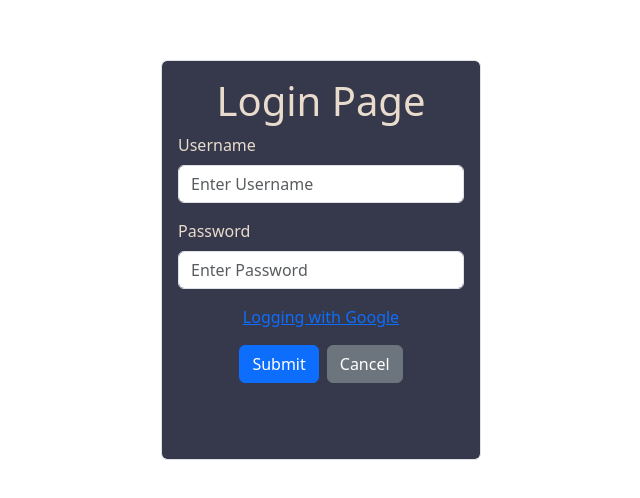
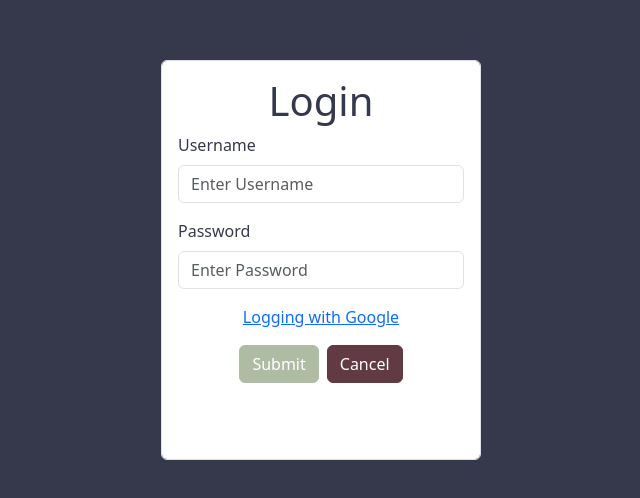
Before and after one commit to H033S/raw-material-calculator, an Angular app in the folder client/: page / in a window 1280 px wide. Shown: the part 140-638 px from the top of the page, without its empty margins (319-959 px from the left). Built offline with nearby package versions, Linux system fonts and the light colour scheme.

Commit message:
Added validation in the Login Form

```diff
--- a/client/src/app/login/login.component.css
+++ b/client/src/app/login/login.component.css
@@ -1,16 +1,19 @@
-/*- #E9DCCD*/
-/*- #E3BAB3*/
-/*- #613A43*/
-/*- #849974*/
-/*- #36384C*/
 
 form {
   width: 50%;
   height: 50%;
-  background-color: #36384C;
-  color: #E9DCCD;
+  color: #36384C;
+  background-color: #ffffff ;
 
   h1 {
     text-align: center;
   }
+  .btn-primary {
+    background-color: #849974 ;
+    border-color: #849974;
+  }
+  .btn-secondary {
+    background-color: #613A43;
+    border-color: #613A43;
+  }
 }
--- a/client/src/app/login/login.component.html
+++ b/client/src/app/login/login.component.html
@@ -1,26 +1,59 @@
+{{ credentials.username }}
+{{ credentials.password }}
+
+<div [hidden]="submitted">
   <form
     class="form-control w-25 h-50 p-3 position-absolute top-50 start-50 translate-middle"
+    (ngSubmit)="onSubmit()"
+    #loginForm="ngForm"
   >
-  <h1>Login Page</h1>
+    <h1>Login</h1>
 
-  <div>
+    <div class="form-group">
       <label class="form-label" for="username">Username</label>
       <input
         class="form-control mb-3"
-      type="text"
+        required
+        minlength="4"
+        id="username"
+        placeholder="Enter Username"
         name="username"
-      placeholder="Enter Username"
+        [(ngModel)]="credentials.username"
+        #username="ngModel"
       />
+      @if (username.invalid && (username.dirty || username.touched)) {
+        <div class="alert">
+          @if (username.hasError("required")) {
+            <div>Name is required.</div>
+          }
+          @if (username.hasError("minlength")) {
+            <div>Name must be at least 4 characters long.</div>
+          }
+        </div>
+      }
     </div>
 
-  <div>
+    <div class="form-group">
       <label class="form-label" for="password">Password</label>
       <input
-      class="form-control mb-3"
-      type="text"
+        class="form-control mb-3 ng-valid"
+        required
+        id="password"
+        placeholder="Enter Password"
         name="password"
-      placeholder="Enter Password"
+        [(ngModel)]="credentials.password"
+        #password="ngModel"
       />
+      @if (password.invalid && (password.dirty || password.touched)) {
+        <div class="alert">
+          @if (password.hasError("required")) {
+            <div>Name is required.</div>
+          }
+          @if (password.hasError("minlength")) {
+            <div>Name must be at least 4 characters long.</div>
+          }
+        </div>
+      }
     </div>
 
     <div class="text-center mb-3">
@@ -28,7 +61,14 @@
     </div>
 
     <div class="d-flex justify-content-center">
-    <button class="btn btn-primary mx-1" type="submit">Submit</button>
+      <button
+        class="btn btn-primary mx-1"
+        type="submit"
+        [disabled]="!loginForm.form.valid"
+      >
+        Submit
+      </button>
       <button class="btn btn-secondary mx-1" type="reset">Cancel</button>
     </div>
   </form>
+</div>
--- a/client/src/app/login/login.component.ts
+++ b/client/src/app/login/login.component.ts
@@ -1,11 +1,25 @@
 import { Component } from '@angular/core';
+import { FormsModule } from '@angular/forms';
+
+interface LoginCredentials {
+  username: string;
+  password: string;
+}
 
 @Component({
   selector: 'app-login',
-  imports: [],
+  imports: [FormsModule],
   templateUrl: './login.component.html',
-  styleUrl: './login.component.css'
+  styleUrl: './login.component.css',
 })
 export class LoginComponent {
+  credentials: LoginCredentials = {
+    username: '',
+    password: '',
+  };
+  submitted = false;
 
+  onSubmit() {
+    this.submitted = true;
+  }
 }
--- a/client/src/styles.css
+++ b/client/src/styles.css
@@ -1 +1,10 @@
-/* You can add global styles to this file, and also import other style files */
+
+/*- #E9DCCD*/
+/*- #E3BAB3*/
+/*- #613A43*/
+/*- #849974*/
+/*- #36384C*/
+
+html {
+  background-color: #36384C;
+}
```
Lines whose indentation alone changed are shown as unchanged.
